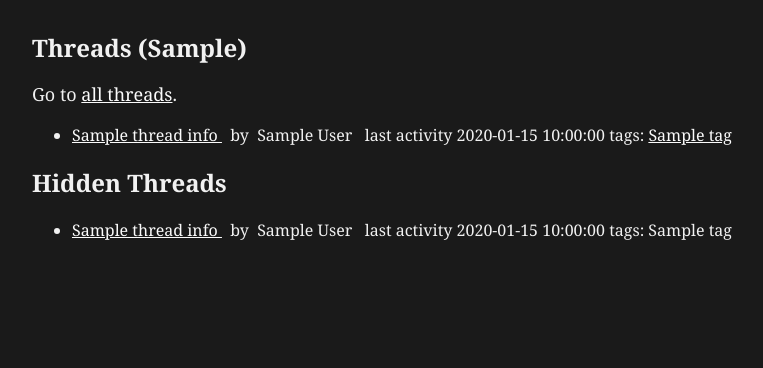
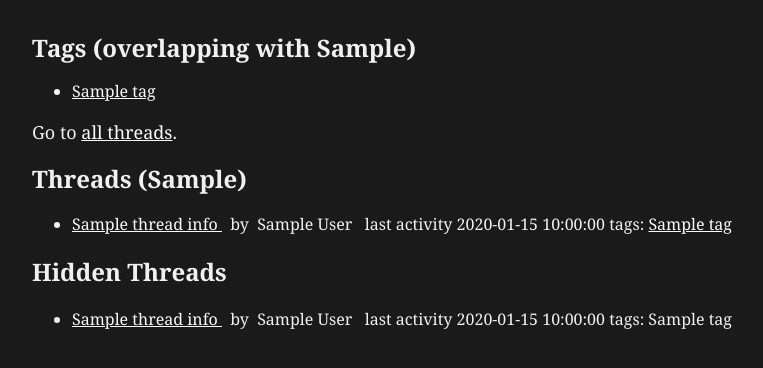
Before and after one commit to apiarian/village, a Flask app: template village_py/village/templates/threads.html in a window 1280 px wide. Shown: the part 52-420 px from the top of the page, without its empty margins (208-971 px from the left). Run offline with Flask 3, Linux system fonts and the light colour scheme; the template is opened without the code that fills it: most values are stand-ins (such as "Sample title", 1, 10 or a date in 2020); some libraries are stand-ins or nearby versions.

Commit message:
more tag lists

```diff
--- a/village_py/village/app.py
+++ b/village_py/village/app.py
@@ -310,17 +310,19 @@ def list_threads():
 
     root_posts = only_root_posts(all_posts)
 
-    tag = request.args.get("tag", None)
+    tag_limit = request.args.get("tag", None)
 
     visible_threads = []
     hidden_threads = []
+
+    all_visible_tags = []
 
     for root_post in root_posts:
         thread = extract_thread(all_posts=all_posts, root_post_id=root_post.id)
 
         tags = calculate_thread_tags(thread)
 
-        if tag is not None and tag not in tags:
+        if tag_limit is not None and tag_limit not in tags:
             continue
 
         if (g.user is None) and (
@@ -338,6 +340,11 @@ def list_threads():
 
         if calculate_thread_visible(thread):
             visible_threads.append(thread_info)
+
+            for tag in tags:
+                if tag not in all_visible_tags:
+                    all_visible_tags.append(tag)
+
         else:
             if g.user is not None:
                 hidden_threads.append(thread_info)
@@ -355,7 +362,8 @@ def list_threads():
         hidden_thjreads=hidden_threads,
         user_can_post=g.user is not None,
         logged_in_user=g.user is not None,
-        tag_limit=tag,
+        tag_limit=tag_limit,
+        all_visible_tags=all_visible_tags,
     )
 
 
--- a/village_py/village/templates/thread.html
+++ b/village_py/village/templates/thread.html
@@ -20,7 +20,7 @@
 <h1>Tags</h1>
 <ul>
 {% for tag in tags %}
-    <li>{{ tag }}</li>
+    <li><a href="/threads?tag={{ tag }}">{{ tag }}</a></li>
 {% endfor %}
 </ul>
 <hr>
@@ -108,7 +108,7 @@
         </select>
     </div>
     <div class="form-group">
-        <label for="manual_tags" class="form-label">Write-in Tags:</label>
+        <label for="manual_tags" class="form-label">Write-in Tags (space separated):</label>
         <input
             id="manual_tags"
             class="form-input"
--- a/village_py/village/templates/threads.html
+++ b/village_py/village/templates/threads.html
@@ -1,9 +1,18 @@
 {% include 'header.html' %}
 
-<h1>Threads{% if tag_limit %}&nbsp;({{ tag_limit }}){% endif %}</h1>
+{% if all_visible_tags %}
+<h1>Tags{% if tag_limit %}&nbsp;(overlapping with {{ tag_limit }}){% endif %}</h1>
+<ul>
+  {% for tag in all_visible_tags %}
+  <li><a href="/threads?tag={{ tag }}">{{ tag }}</a></li>
+  {% endfor %}
+</ul>
 {% if tag_limit %}
 <p>Go to <a href="/threads">all threads</a>.</p>
 {% endif %}
+{% endif %}
+
+<h1>Threads{% if tag_limit %}&nbsp;({{ tag_limit }}){% endif %}</h1>
 {% if user_can_post %}
 <p><a href="/threads/new">Write a new message</a>.</p>
 {% endif %}
```
